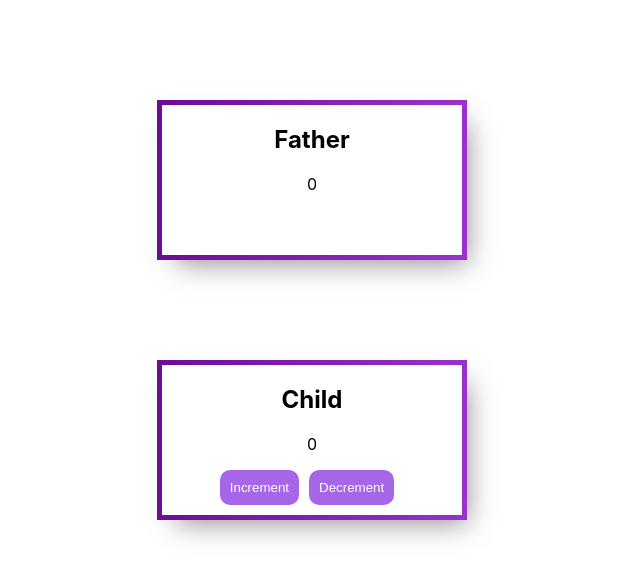
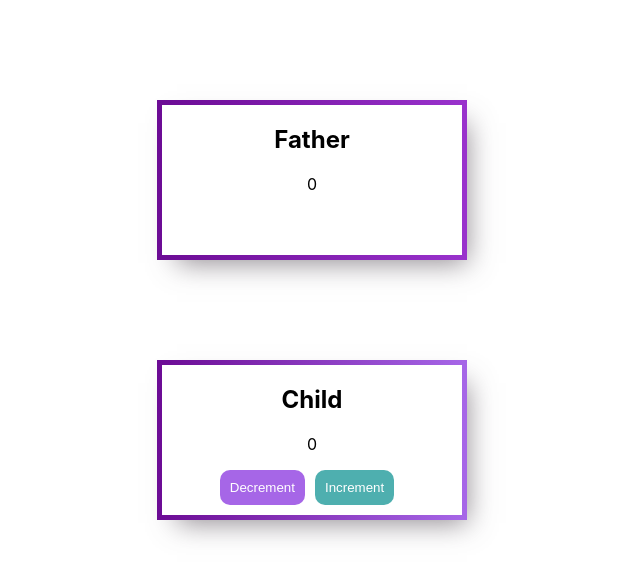
Before and after one commit to mohammad-sumon/counter-app-react, a React (Create React App) app: page / in a window 1280 px wide. Shown: the top 578 px of the page, without its empty margins (328-968 px from the left). Built offline with nearby package versions, Linux system fonts and the light colour scheme.

Commit message:
some style added

```diff
--- a/src/components/Child/Child.css
+++ b/src/components/Child/Child.css
@@ -5,11 +5,12 @@
   margin-top: 100px;
   border-width: 5px;
   border-style: solid;
-  border-image: linear-gradient(to right, rgb(108, 12, 149), darkorchid) 10;
+  border-image: linear-gradient(to right, rgb(108, 12, 149), rgb(166, 102, 231))
+    1;
   box-shadow: 10px 13px 26px -10px rgba(89, 81, 90, 0.67);
 }
 
-.child-main button {
+.btn-less {
   background-color: rgb(166, 102, 231);
   color: white;
   padding: 10px;
@@ -18,3 +19,12 @@
   margin-right: 10px;
   cursor: pointer;
 }
+.btn-add {
+  background-color: rgb(78, 175, 175);
+  color: white;
+  padding: 10px;
+  border-radius: 10px;
+  border: none;
+  margin-right: 10px;
+  cursor: pointer;
+}
--- a/src/components/Child/Child.js
+++ b/src/components/Child/Child.js
@@ -8,8 +8,12 @@ const Child = () => {
       <h2>Child</h2>
       <p>{count}</p>
       <span>
-        <button onClick={() => setCount(count + 1)}>Increment</button>
-        <button onClick={() => setCount(count - 1)}>Decrement</button>
+        <button className="btn-less" onClick={() => setCount(count - 1)}>
+          Decrement
+        </button>
+        <button className="btn-add" onClick={() => setCount(count + 1)}>
+          Increment
+        </button>
       </span>
     </div>
   );
```
